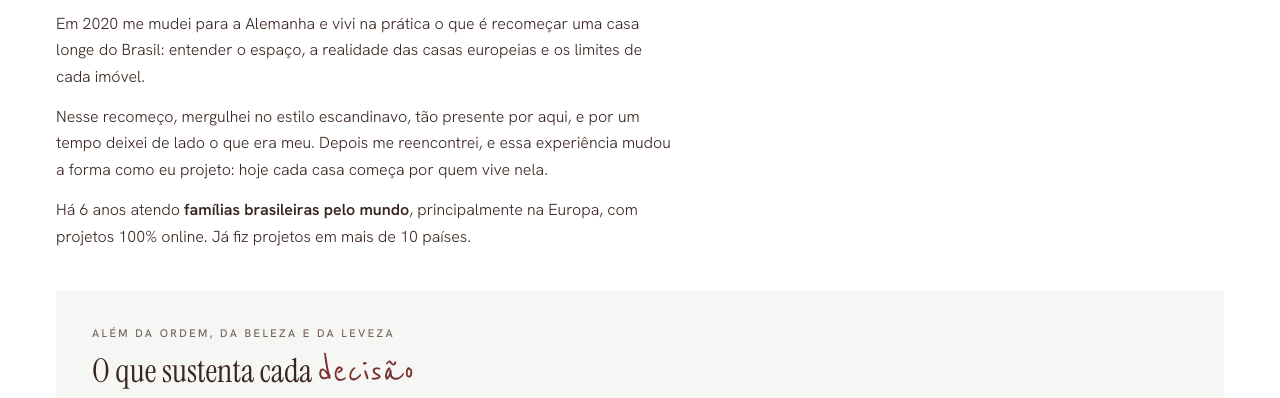
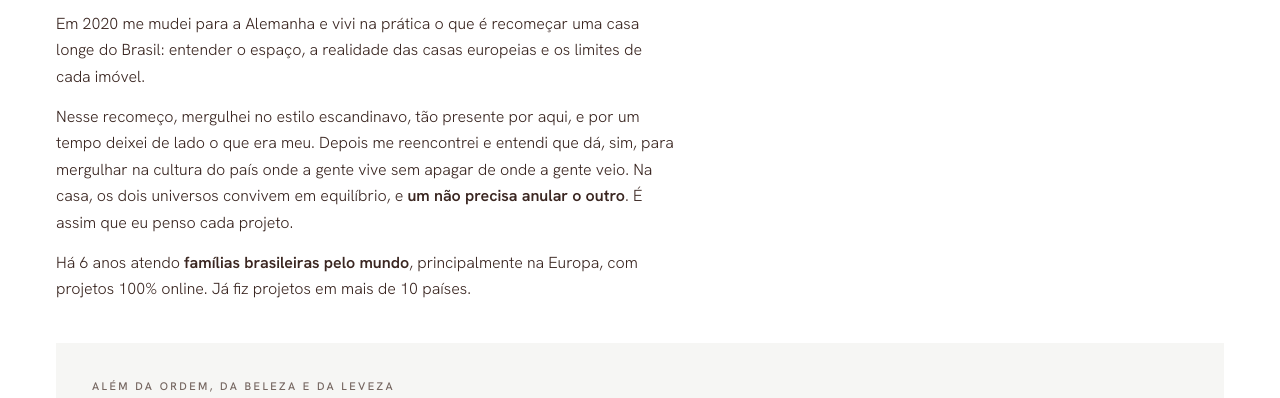
Before and after one commit to Gabrielepinheiro/site, a plain HTML site: page sobre-mim.html in a window 1280 px wide. Shown: the part 402-800 px from the top of the page. Drawn offline with Linux system fonts and the light colour scheme.

Commit message:
Sobre mim: integrar sem apagar de onde a gente veio
Co-Authored-By: Claude Opus 5.5 <noreply@anthropic.com>
Claude-Session: https://claude.ai/code/session_01Npdet1GNfoboVSCR7t893r

```diff
--- a/sobre-mim.html
+++ b/sobre-mim.html
@@ -449,7 +449,7 @@ h1, h2, h3 { font-family: var(--display); font-weight: 400; margin: 0; text-wrap
       <div class="texto-longo entra" style="--i:3">
         <p>Sou formada em Arquitetura e Urbanismo pela Universidade Belas Artes de São Paulo, me especializei em design de interiores e trabalho <b>exclusivamente com interiores residenciais há mais de 8 anos</b>.</p>
         <p>Em 2020 me mudei para a Alemanha e vivi na prática o que é recomeçar uma casa longe do Brasil: entender o espaço, a realidade das casas europeias e os limites de cada imóvel.</p>
-        <p>Nesse recomeço, mergulhei no estilo escandinavo, tão presente por aqui, e por um tempo deixei de lado o que era meu. Depois me reencontrei, e essa experiência mudou a forma como eu projeto: hoje cada casa começa por quem vive nela.</p>
+        <p>Nesse recomeço, mergulhei no estilo escandinavo, tão presente por aqui, e por um tempo deixei de lado o que era meu. Depois me reencontrei e entendi que dá, sim, para mergulhar na cultura do país onde a gente vive sem apagar de onde a gente veio. Na casa, os dois universos convivem em equilíbrio, e <b>um não precisa anular o outro</b>. É assim que eu penso cada projeto.</p>
         <p>Há 6 anos atendo <b>famílias brasileiras pelo mundo</b>, principalmente na Europa, com projetos 100% online. Já fiz projetos em mais de 10 países.</p>
       </div>
     </div>
```
Also changed, not shown: src/paginas/sobre.html (+1 -1 lines).
